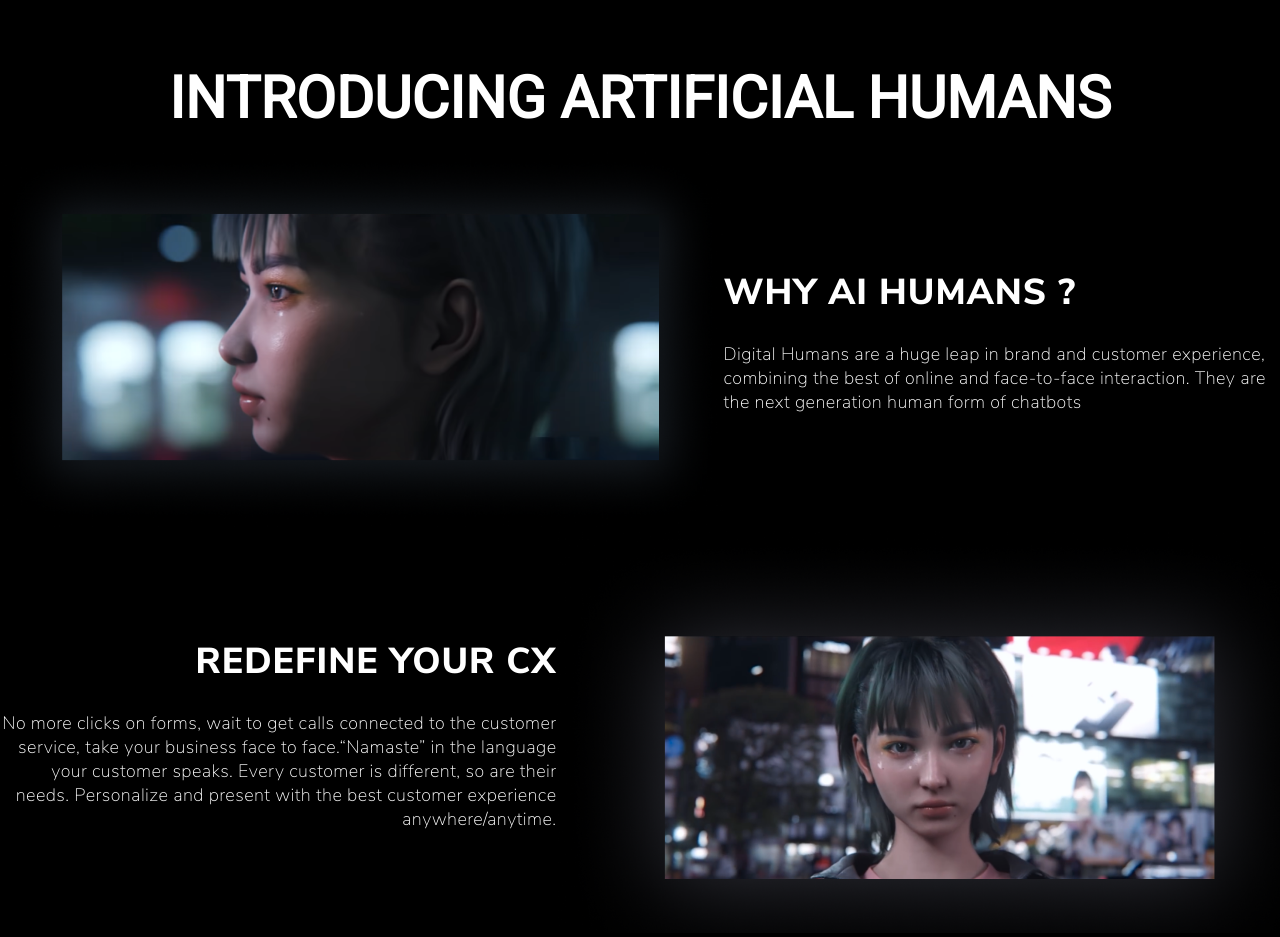
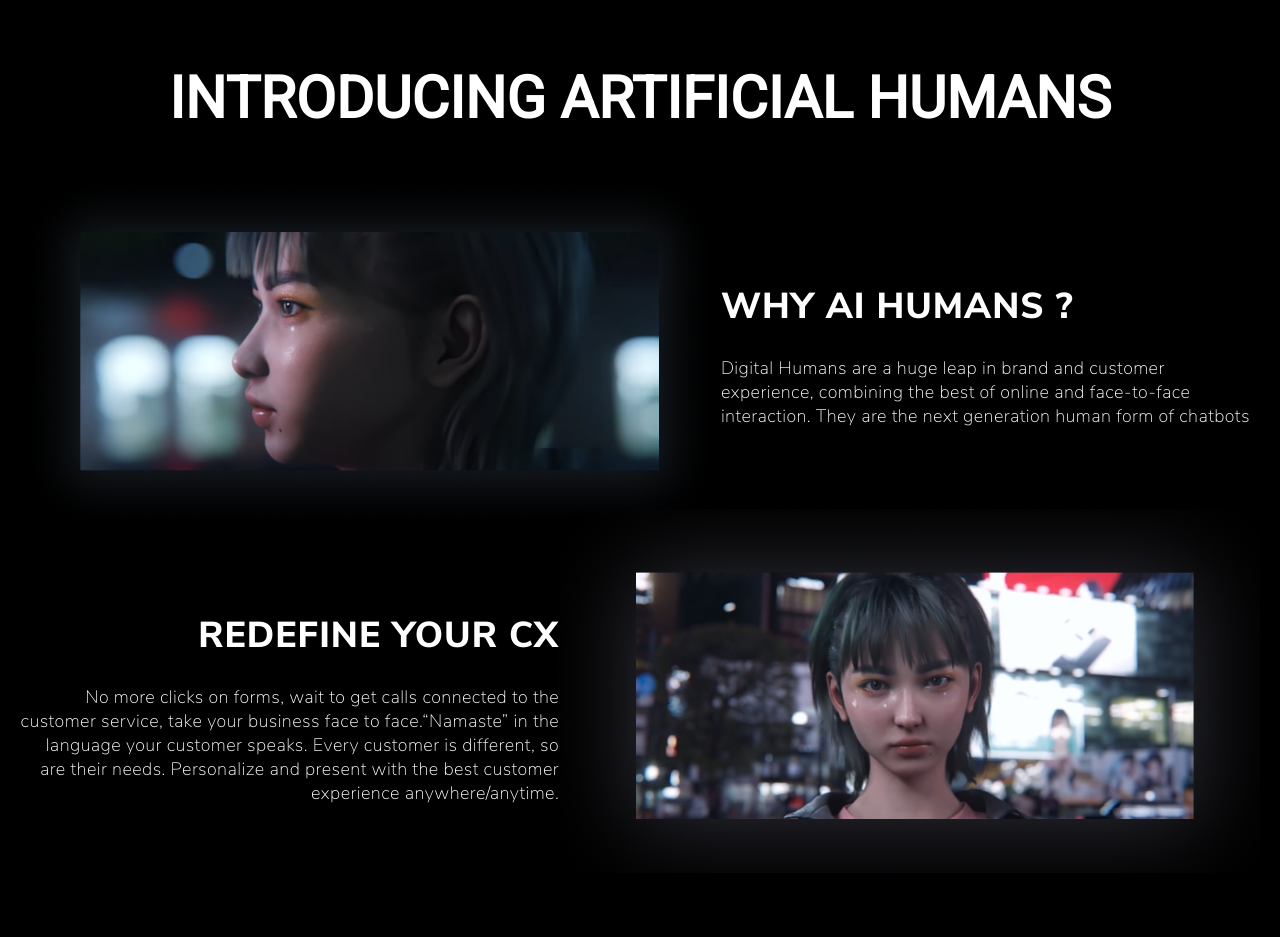
Before and after one commit to shreyanshmalvya/thrifty-ai, a React (Create React App) app: page / in a window 1280 px wide. Shown: the part 740-1677 px from the top of the page. After the commit the page ends 1617 px from the top, so only its background shows below. Built offline with nearby package versions, Linux system fonts and the light colour scheme.

Commit message:
Update on reponsive introAI

```diff
--- a/src/components/introAI/introAI.css
+++ b/src/components/introAI/introAI.css
@@ -40,7 +40,8 @@
   -webkit-box-direction: normal;
       -ms-flex-direction: column;
           flex-direction: column;
-  padding-top: 20px;
+  padding-top: 40px;
+  padding-inline: 20px;
 }
 
 .grid .introAITop {
@@ -117,6 +118,9 @@
   -webkit-box-pack: center;
       -ms-flex-pack: center;
           justify-content: center;
+  -webkit-box-align: end;
+      -ms-flex-align: end;
+          align-items: flex-end;
 }
 
 .grid .introAIBottom .introAIBottomLeft span {
@@ -133,7 +137,6 @@
 }
 
 .grid .introAIBottom .introAIBottomLeft span:nth-child(2) {
-  text-align: right;
   font-family: "NunitoSans";
   font-style: "Regular";
   font-size: 18px;
@@ -152,10 +155,12 @@
 
 .grid .introAIBottom .introAIBottomRight img {
   width: 100%;
+  margin-top: -30px;
 }
 
 @media (max-width: 992px) {
   .grid .introAITop {
+    padding-top: 20px;
     -webkit-box-orient: vertical;
     -webkit-box-direction: normal;
         -ms-flex-direction: column;
@@ -175,6 +180,7 @@
     -webkit-box-direction: reverse;
         -ms-flex-direction: column-reverse;
             flex-direction: column-reverse;
+    padding-top: 20px;
   }
   .grid .introAIBottom .introAIBottomLeft {
     padding-inline: 10px;
--- a/src/components/introAI/introAI.scss
+++ b/src/components/introAI/introAI.scss
@@ -31,7 +31,8 @@
 .grid {
     display: flex;
     flex-direction: column;
-    padding-top: 20px;
+    padding-top: 40px;
+    padding-inline: 20px;
     .introAITop {
         display: flex;
         .introAITopLeft {
@@ -73,6 +74,7 @@
             display: flex;
             flex-direction: column;
             justify-content: center;
+            align-items: flex-end;
             span {
                 color: white;
                 text-align: right;
@@ -84,7 +86,7 @@
                     letter-spacing: 1px;
                 }
                 &:nth-child(2) {
-                    text-align: right;
+                    // justify-self: end;
                     font-family: "NunitoSans";
                     font-style: "Regular";
                     font-size: 18px;
@@ -100,6 +102,7 @@
             color: white;
             img {
                 width: 100%;
+                margin-top: -30px;
             }
         }
     }
@@ -108,6 +111,7 @@
 @media (max-width: 992px) {
     .grid{
         .introAITop {
+            padding-top: 20px;
             flex-direction: column;
             .introAITopRight{
                 align-items: center;
@@ -120,6 +124,7 @@
         }
         .introAIBottom {
             flex-direction: column-reverse;
+            padding-top: 20px;
             .introAIBottomLeft{
                 padding-inline: 10px;
                 align-items: center;
```
Also changed, not shown: public/assets/cap2.png, 1 other file (tests, documents, lock files or other folders).
